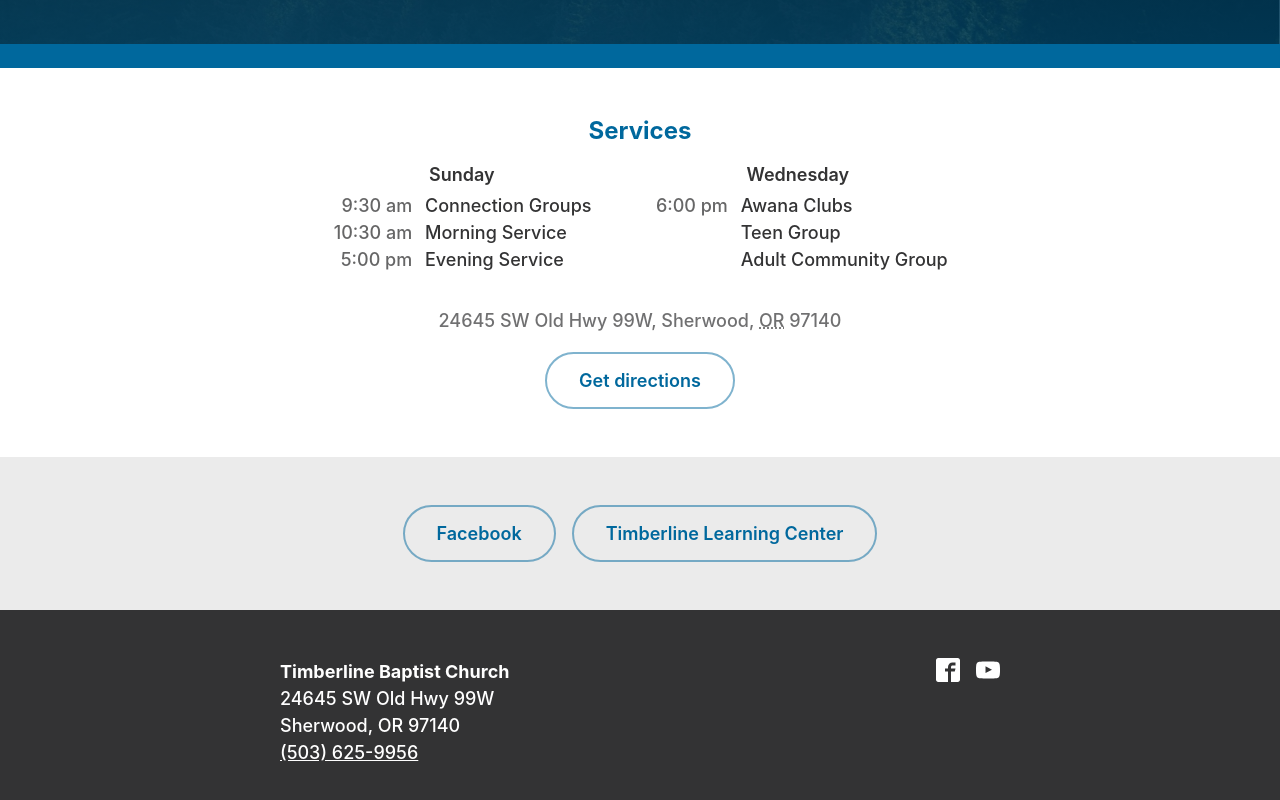
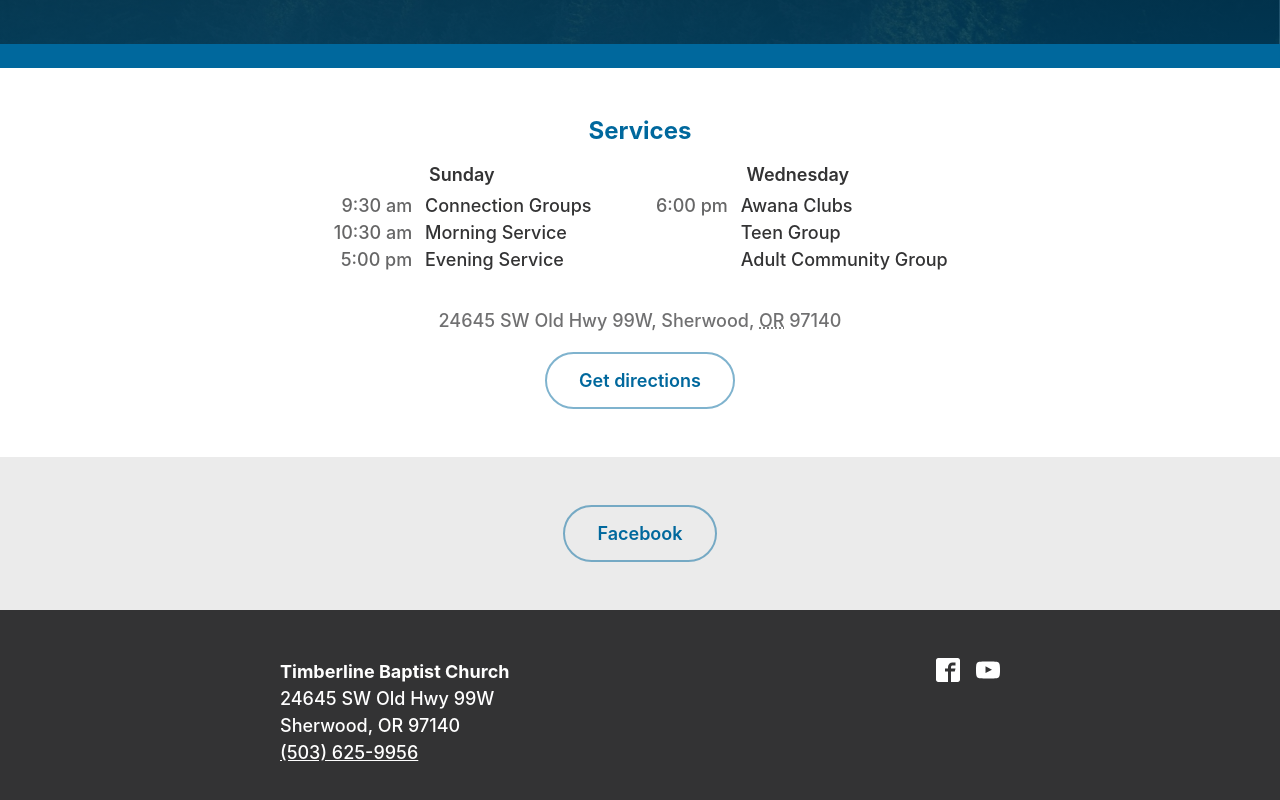
Before and after one commit to jonsuh/timberline-baptist, a React (Create React App) app: page / in a window 1280 px wide. Shown: the part 564-1364 px from the top of the page. Built offline with nearby package versions, Linux system fonts and the light colour scheme.

Commit message:
Remove Learning Center link.

```diff
--- a/src/App.js
+++ b/src/App.js
@@ -230,7 +230,6 @@
   return (
     <section className={cx("section", LINKS_STYLES)}>
       <ExternalLink href="https://www.facebook.com/TimberlineBaptistChurch" className="link">Facebook</ExternalLink>
-      <ExternalLink href="https://www.facebook.com/TLCSherwood" className="link">Timberline Learning Center</ExternalLink>
     </section>
   )
 }
```
